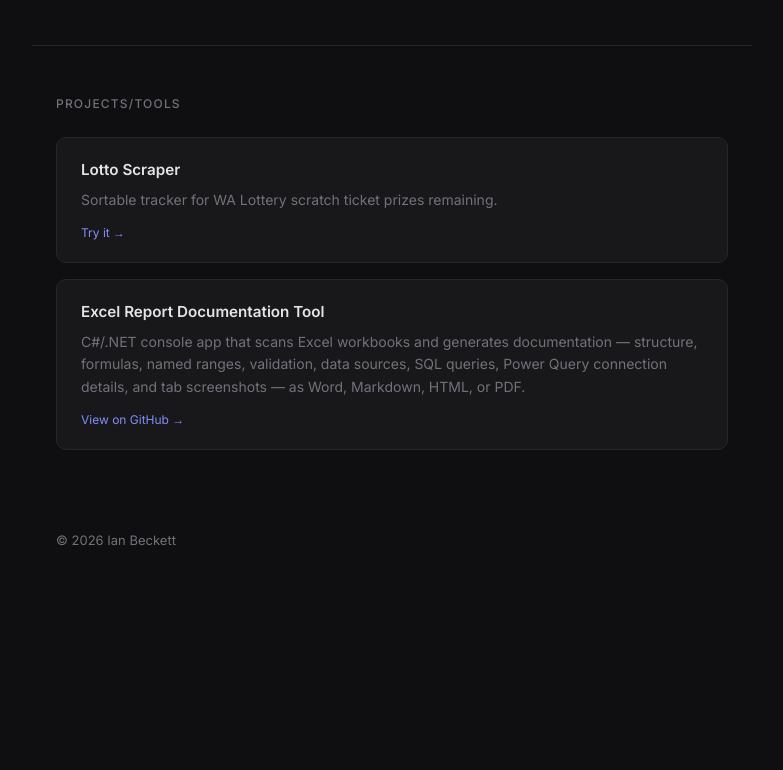
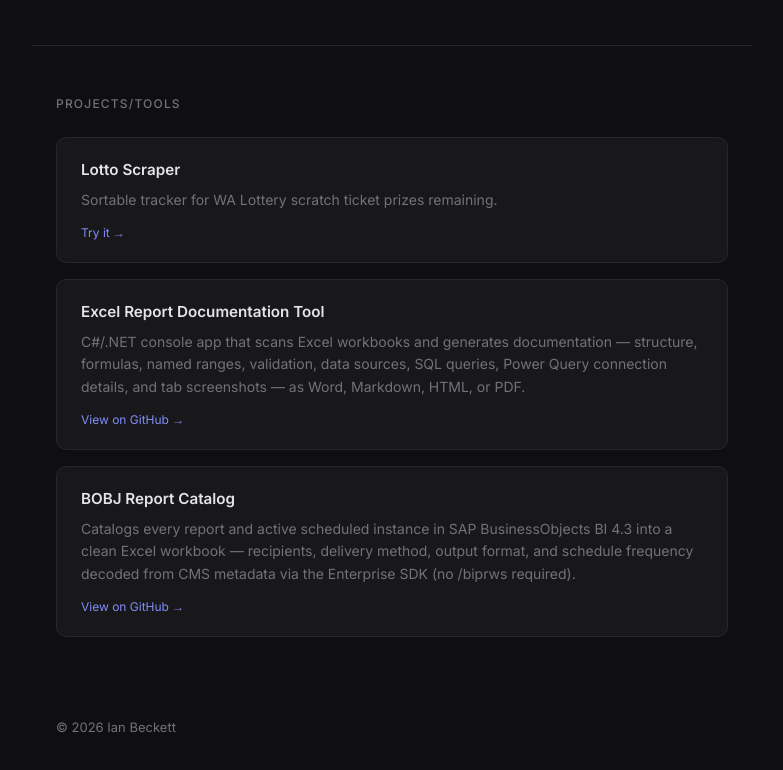
Before and after one commit to ianbeckett/ibeckett.com, a plain HTML site: page index.html in a window 1280 px wide. Shown: the part 144-914 px from the top of the page, without its empty margins (248-1031 px from the left). Before the commit the page ends 800 px from the top, so only its background shows below. Drawn offline with Linux system fonts and the light colour scheme.

Commit message:
Add BOBJ Report Catalog to Projects/Tools

```diff
--- a/index.html
+++ b/index.html
@@ -170,6 +170,16 @@
           </div>
         </div>
 
+        <div class="card">
+          <div class="card-title">
+            <a href="https://github.com/ianbeckett/bobj-report-catalog" target="_blank" rel="noopener">BOBJ Report Catalog</a>
+          </div>
+          <p class="card-desc">Catalogs every report and active scheduled instance in SAP BusinessObjects BI 4.3 into a clean Excel workbook — recipients, delivery method, output format, and schedule frequency decoded from CMS metadata via the Enterprise SDK (no /biprws required).</p>
+          <div class="card-meta">
+            <a href="https://github.com/ianbeckett/bobj-report-catalog" target="_blank" rel="noopener">View on GitHub →</a>
+          </div>
+        </div>
+
       </div>
     </section>
 
```
